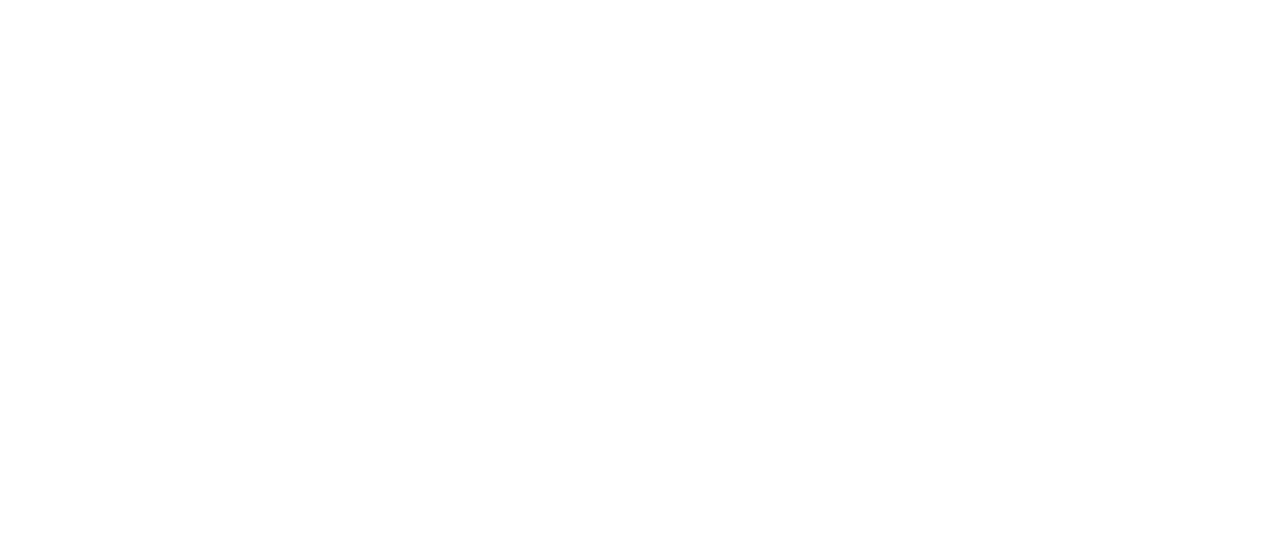
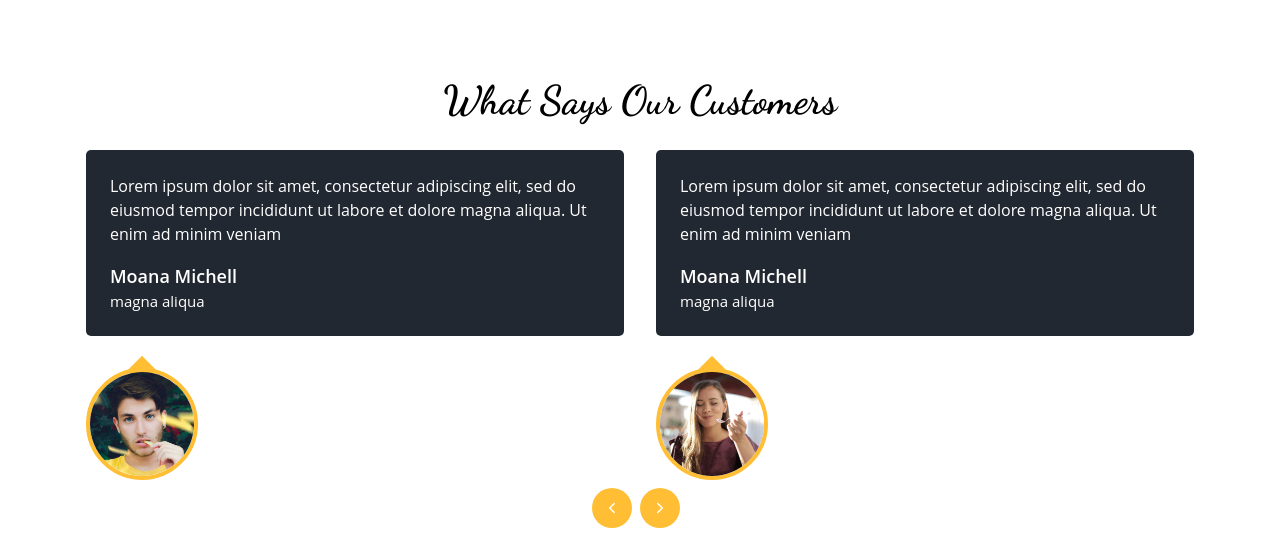
Before and after one commit to Harhat18/food-ordering, a Next.js app: page / in a window 1280 px wide. Shown: the part 3126-3683 px from the top of the page. Before the commit the page ends 3116 px from the top, so only its background shows below. Built offline with nearby package versions, Linux system fonts and the light colour scheme.

Commit message:
Add create customer slider

```diff
--- a/components/Reservation.jsx
+++ b/components/Reservation.jsx
@@ -1,38 +1,74 @@
 import React from "react";
 import Input from "./form/Input";
 import Title from "./ui/Title";
+import { useFormik } from "formik";
+import { reservationSchema } from "@/schema/reservation";
 
 const Reservation = () => {
+  const onSubmit = async (values, actions) => {
+    await new Promise((resolve) => setTimeout(resolve, 2000));
+    actions.resetForm();
+  };
+
+  const { values, errors, touched, handleSubmit, handleChange, handleBlur } =
+    useFormik({
+      initialValues: {
+        fullName: "",
+        phoneNumber: "",
+        email: "",
+        persons: "",
+        date: "",
+      },
+      validationSchema: reservationSchema,
+      onSubmit,
+    });
+
+  console.log(values);
+
   const inputs = [
     {
       id: 1,
       name: "fullName",
       type: "text",
       placeholder: "Your Full Name",
+      value: values.fullName,
+      errorMessage: errors.fullName,
+      touched: touched.fullName,
     },
     {
       id: 2,
       name: "phoneNumber",
       type: "number",
       placeholder: "Your Phone Number",
+      value: values.phoneNumber,
+      errorMessage: errors.phoneNumber,
+      touched: touched.phoneNumber,
     },
     {
       id: 3,
       name: "email",
       type: "email",
       placeholder: "Your Email Address",
+      value: values.email,
+      errorMessage: errors.email,
+      touched: touched.email,
     },
     {
       id: 4,
       name: "persons",
       type: "number",
       placeholder: "How Many Persons?",
+      value: values.persons,
+      errorMessage: errors.persons,
+      touched: touched.persons,
     },
     {
       id: 5,
-      name: "persons",
+      name: "date",
       type: "datetime-local",
-      placeholder: "How Many Persons?",
+      value: values.date,
+      errorMessage: errors.date,
+      touched: touched.date,
     },
   ];
 
@@ -40,14 +76,21 @@
     <div className="container mx-auto py-12">
       <Title addClass="text-[40px] mb-10">Book A Table</Title>
       <div className="flex justify-between flex-wrap-reverse gap-10">
-        <div className="lg:flex-1 w-full">
+        <form className="lg:flex-1 w-full" onSubmit={handleSubmit}>
           <div className="flex flex-col gap-y-3">
             {inputs.map((input) => (
-              <Input key={input.id} {...input} />
+              <Input
+                key={input.id}
+                {...input}
+                onChange={handleChange}
+                onBlur={handleBlur}
+              />
             ))}
           </div>
-          <button className="btn-primary mt-4">BOOK NOW</button>
-        </div>
+          <button className="btn-primary mt-4" type="submit">
+            BOOK NOW
+          </button>
+        </form>
         <div className="lg:flex-1 w-full">
           <iframe
             src="https://www.google.com/maps/embed?pb=!1m18!1m12!1m3!1d48348.66924008447!2d-74.24927437205034!3d40.766603131286395!2m3!1f0!2f0!3f0!3m2!1i1024!2i768!4f13.1!3m3!1m2!1s0x89c254b5958982c3%3A0xb6ab3931055a2612!2sEast%20Orange%2C%20New%20Jersey%2C%20Amerika%20Birle%C5%9Fik%20Devletleri!5e0!3m2!1str!2str!4v1661853137161!5m2!1str!2str"
--- /dev/null
+++ b/components/customers/CustomerItem.jsx
@@ -0,0 +1,34 @@
+import Image from "next/image";
+
+const CustomerItem = ({ imgSrc }) => {
+  return (
+    <div className="mt-5 mx-4">
+      <div className="p-6 bg-secondary text-white rounded-[5px]">
+        <p>
+          Lorem ipsum dolor sit amet, consectetur adipiscing elit, sed do
+          eiusmod tempor incididunt ut labore et dolore magna aliqua. Ut enim ad
+          minim veniam
+        </p>
+        <div className="flex flex-col mt-4">
+          <span className="text-lg font-semibold">Moana Michell</span>
+          <span className="text-[15px]">magna aliqua</span>
+        </div>
+      </div>
+
+      <div
+        className="relative w-28 h-28 border-4 border-primary rounded-full mt-8 before:content-[''] before:absolute before:top-0
+      flex justify-center before:-translate-y-3 before:rotate-45 before:bg-primary before:w-5 before:h-5 "
+      >
+        <Image
+          src={imgSrc}
+          alt=""
+          layout="fill"
+          objectFit="contain"
+          className="rounded-full"
+        />
+      </div>
+    </div>
+  );
+};
+
+export default CustomerItem;
--- /dev/null
+++ b/components/customers/Customers.jsx
@@ -0,0 +1,63 @@
+import React from "react";
+import Title from "../ui/Title";
+import CustomerItem from "./CustomerItem";
+import Slider from "react-slick";
+import { IoIosArrowBack, IoIosArrowForward } from "react-icons/io";
+
+const Customers = () => {
+  function NextBtn({ onClick }) {
+    return (
+      <button
+        className="absolute -bottom-12 left-1/2 bg-primary flex items-center justify-center w-10 h-10 rounded-full text-white"
+        onClick={onClick}
+      >
+        <IoIosArrowForward />
+      </button>
+    );
+  }
+
+  function PrevBtn({ onClick }) {
+    return (
+      <button
+        className="absolute -bottom-12 right-1/2 bg-primary flex items-center justify-center w-10 h-10 rounded-full text-white mr-2"
+        onClick={onClick}
+      >
+        <IoIosArrowBack />
+      </button>
+    );
+  }
+  const settings = {
+    dots: false,
+    infinite: true,
+    speed: 500,
+    slidesToShow: 2,
+    slidesToScroll: 1,
+    autoplay: true,
+    autoplaySpeed: 3500,
+    arrows: true,
+    nextArrow: <NextBtn />,
+    prevArrow: <PrevBtn />,
+    responsive: [
+      {
+        breakpoint: 768,
+        settings: {
+          slidesToShow: 1,
+        },
+      },
+    ],
+  };
+  return (
+    <div className="container mx-auto my-20">
+      <Title addClass="text-[40px] text-center">What Says Our Customers</Title>
+
+      <Slider {...settings}>
+        <CustomerItem imgSrc="/images/client1.jpg" />
+        <CustomerItem imgSrc="/images/client2.jpg" />
+        <CustomerItem imgSrc="/images/client1.jpg" />
+        <CustomerItem imgSrc="/images/client2.jpg" />
+      </Slider>
+    </div>
+  );
+};
+
+export default Customers;
--- a/components/form/Input.jsx
+++ b/components/form/Input.jsx
@@ -1,15 +1,18 @@
 import React from "react";
 
 const Input = (props) => {
-  const { type, placeholder, ...inputProps } = props;
+  const { type, errorMessage, touched, placeholder, ...inputProps } = props;
+  console.log(errorMessage);
   return (
     <div className="w-full">
       <label className="relative block cursor-text w-full">
         <input
           type={type}
-          className={`h-14 w-full border border-primary outline-none px-4 peer ${
-            type !== "datetime-local" && "pt-2"
-          }`}
+          className={`h-14 w-full border outline-none px-4 peer
+          ${type !== "datetime-local" && "pt-2"}
+          ${touched && errorMessage ? "border-red-500" : "border-primary"}
+
+          `}
           required
           {...inputProps}
         />
@@ -19,7 +22,9 @@
           </span>
         )}
       </label>
+      {touched && <span className="text-xs text-danger">{errorMessage}</span>}
     </div>
   );
 };
+
 export default Input;
--- a/package.json
+++ b/package.json
@@ -18,7 +18,8 @@
     "react-icons": "^4.10.1",
     "react-outside-click-handler": "^1.3.0",
     "react-slick": "^0.29.0",
-    "slick-carousel": "^1.8.1"
+    "slick-carousel": "^1.8.1",
+    "yup": "^1.2.0"
   },
   "devDependencies": {
     "autoprefixer": "^10.4.14",
--- a/pages/home/index.jsx
+++ b/pages/home/index.jsx
@@ -5,15 +5,19 @@
 import About from "@/components/About";
 import Input from "@/components/form/Input";
 import Reservation from "@/components/Reservation";
+import Customers from "@/components/customers/Customers";
 
 const Index = () => {
   return (
     <div>
-      <Carousel />
-      <Campaigns />
-      <MenuWrapper />
-      <About />
-      <Reservation />
+      <React.Fragment>
+        <Carousel />
+        <Campaigns />
+        <MenuWrapper />
+        <About />
+        <Reservation />
+        <Customers />
+      </React.Fragment>
     </div>
   );
 };
--- /dev/null
+++ b/schema/reservation.js
@@ -0,0 +1,17 @@
+import * as Yup from "yup";
+
+export const reservationSchema = Yup.object({
+  fullName: Yup.string()
+    .required("Full name is required")
+    .min(3, "must be at least 3 characters"),
+  phoneNumber: Yup.number()
+    .min(10, "must be at least 10 characters")
+    .required("Phone number is required"),
+  email: Yup.string()
+    .email("Invalid email address")
+    .required("Email is required"),
+  persons: Yup.number()
+    .min(1, "must be at least 1 person")
+    .required("Number of persons is required"),
+  date: Yup.date().required("Date is required"),
+});
```
Also changed, not shown: 1 other file (tests, documents, lock files or other folders).
